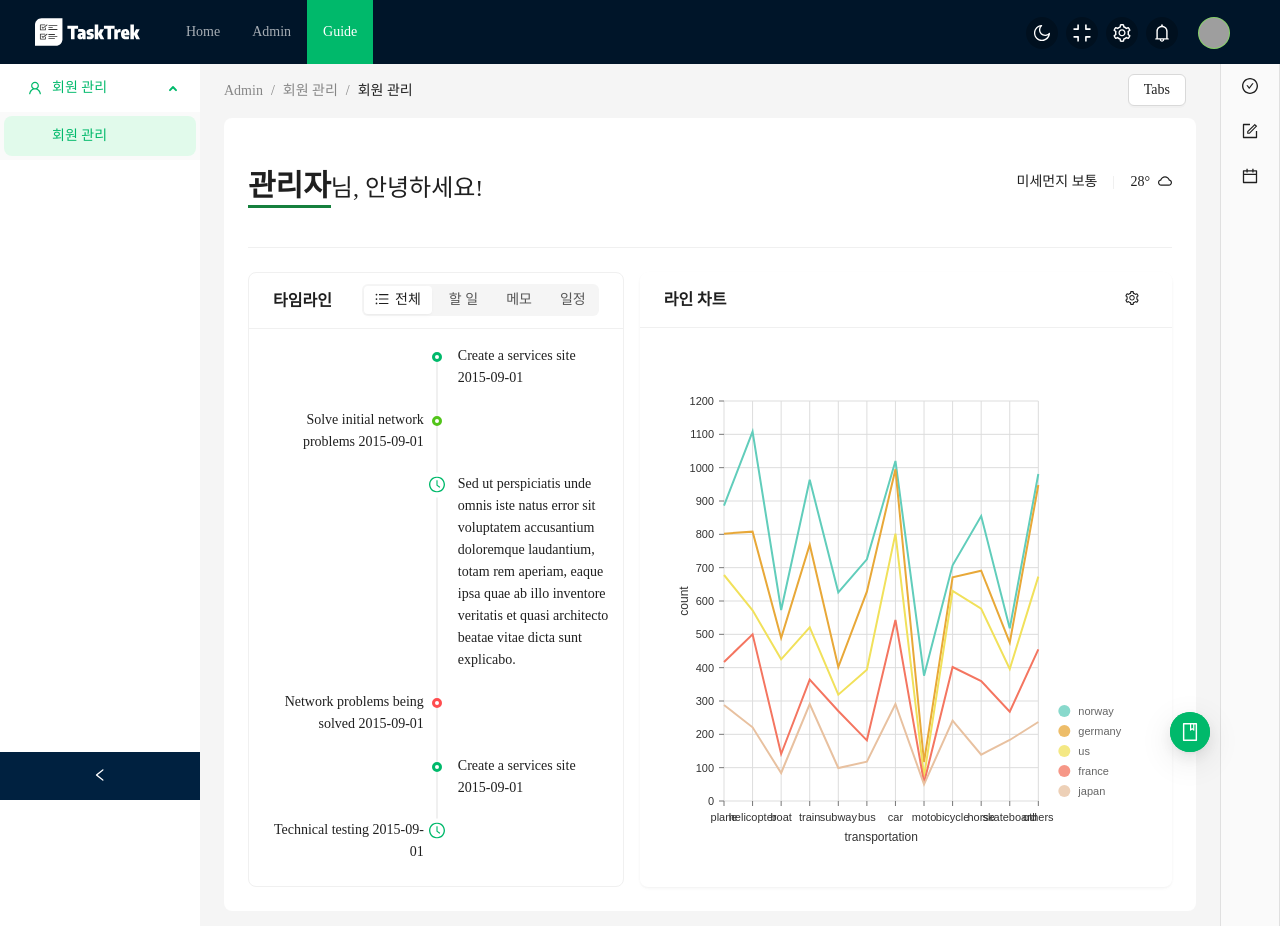
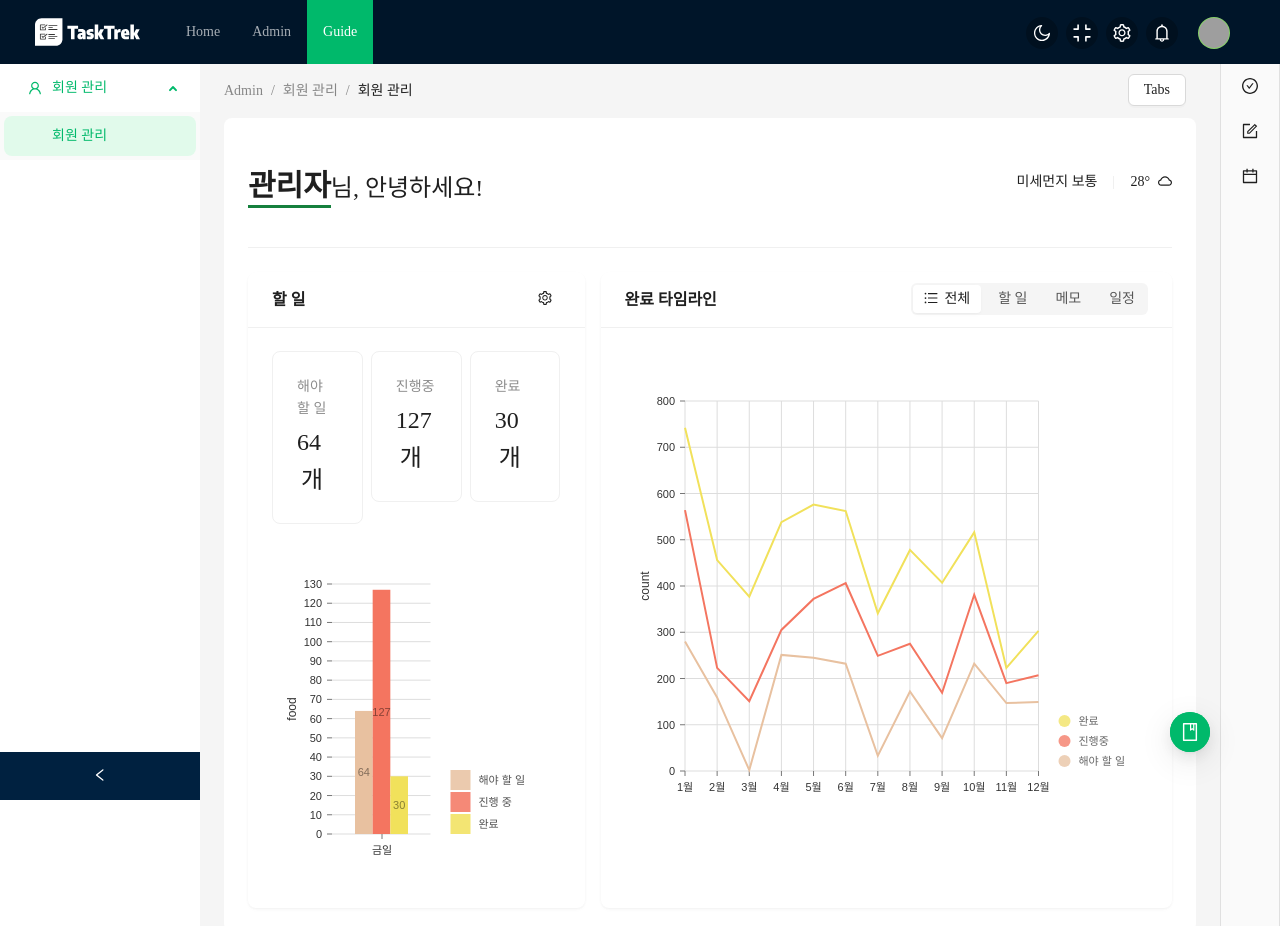
Before and after one commit to coldrain-f/antd-dashboard, a React (Create React App) app in the folder Client/: page /dashboard in a window 1280 px wide. Shown: the top 926 px of the page. Built offline with nearby package versions, Linux system fonts and the light colour scheme; grey boxes are pictures that could not be loaded.

Commit message:
메인 화면 레이아웃 조정

```diff
--- a/Client/package.json
+++ b/Client/package.json
@@ -8,6 +8,7 @@
     "@dnd-kit/core": "^6.1.0",
     "@dnd-kit/modifiers": "^7.0.0",
     "@dnd-kit/sortable": "^8.0.0",
+    "@nivo/bar": "^0.87.0",
     "@nivo/core": "^0.87.0",
     "@nivo/line": "^0.87.0",
     "@nivo/pie": "^0.87.0",
@@ -22,6 +23,7 @@
     "bizcharts": "^4.1.23",
     "moment": "^2.30.1",
     "react": "^18.2.0",
+    "react-countup": "^6.5.3",
     "react-dom": "^18.2.0",
     "react-highlight-words": "^0.20.0",
     "react-router-dom": "^6.23.1",
--- a/Client/src/pages/CloudHome.tsx
+++ b/Client/src/pages/CloudHome.tsx
@@ -7,295 +7,82 @@ import {
   Row,
   Segmented,
   Space,
-  Timeline,
+  Statistic,
+  StatisticProps,
   Typography,
 } from "antd";
 
 import {
-  ClockCircleOutlined,
   CloudOutlined,
   SettingOutlined,
   UnorderedListOutlined,
 } from "@ant-design/icons";
 
+import CountUp from "react-countup";
+
 // Guide: https://nivo.rocks/pie/
 import { ResponsiveLine } from "@nivo/line";
+import TaskTrekBarChart from "./guide/TaskTrekBarChart";
 
 const data = [
   {
-    id: "japan",
+    id: "해야 할 일",
     color: "hsl(219, 70%, 50%)",
     data: [
-      {
-        x: "plane",
-        y: 288,
-      },
-      {
-        x: "helicopter",
-        y: 221,
-      },
-      {
-        x: "boat",
-        y: 84,
-      },
-      {
-        x: "train",
-        y: 291,
-      },
-      {
-        x: "subway",
-        y: 99,
-      },
-      {
-        x: "bus",
-        y: 118,
-      },
-      {
-        x: "car",
-        y: 291,
-      },
-      {
-        x: "moto",
-        y: 50,
-      },
-      {
-        x: "bicycle",
-        y: 241,
-      },
-      {
-        x: "horse",
-        y: 139,
-      },
-      {
-        x: "skateboard",
-        y: 183,
-      },
-      {
-        x: "others",
-        y: 237,
-      },
+      { x: "1월", y: Math.floor(Math.random() * 300) },
+      { x: "2월", y: Math.floor(Math.random() * 300) },
+      { x: "3월", y: Math.floor(Math.random() * 300) },
+      { x: "4월", y: Math.floor(Math.random() * 300) },
+      { x: "5월", y: Math.floor(Math.random() * 300) },
+      { x: "6월", y: Math.floor(Math.random() * 300) },
+      { x: "7월", y: Math.floor(Math.random() * 300) },
+      { x: "8월", y: Math.floor(Math.random() * 300) },
+      { x: "9월", y: Math.floor(Math.random() * 300) },
+      { x: "10월", y: Math.floor(Math.random() * 300) },
+      { x: "11월", y: Math.floor(Math.random() * 300) },
+      { x: "12월", y: Math.floor(Math.random() * 300) },
     ],
   },
   {
-    id: "france",
+    id: "진행중",
     color: "hsl(169, 70%, 50%)",
     data: [
-      {
-        x: "plane",
-        y: 129,
-      },
-      {
-        x: "helicopter",
-        y: 279,
-      },
-      {
-        x: "boat",
-        y: 57,
-      },
-      {
-        x: "train",
-        y: 73,
-      },
-      {
-        x: "subway",
-        y: 171,
-      },
-      {
-        x: "bus",
-        y: 64,
-      },
-      {
-        x: "car",
-        y: 252,
-      },
-      {
-        x: "moto",
-        y: 5,
-      },
-      {
-        x: "bicycle",
-        y: 161,
-      },
-      {
-        x: "horse",
-        y: 221,
-      },
-      {
-        x: "skateboard",
-        y: 85,
-      },
-      {
-        x: "others",
-        y: 218,
-      },
+      { x: "1월", y: Math.floor(Math.random() * 300) },
+      { x: "2월", y: Math.floor(Math.random() * 300) },
+      { x: "3월", y: Math.floor(Math.random() * 300) },
+      { x: "4월", y: Math.floor(Math.random() * 300) },
+      { x: "5월", y: Math.floor(Math.random() * 300) },
+      { x: "6월", y: Math.floor(Math.random() * 300) },
+      { x: "7월", y: Math.floor(Math.random() * 300) },
+      { x: "8월", y: Math.floor(Math.random() * 300) },
+      { x: "9월", y: Math.floor(Math.random() * 300) },
+      { x: "10월", y: Math.floor(Math.random() * 300) },
+      { x: "11월", y: Math.floor(Math.random() * 300) },
+      { x: "12월", y: Math.floor(Math.random() * 300) },
     ],
   },
   {
-    id: "us",
+    id: "완료",
     color: "hsl(198, 70%, 50%)",
     data: [
-      {
-        x: "plane",
-        y: 261,
-      },
-      {
-        x: "helicopter",
-        y: 72,
-      },
-      {
-        x: "boat",
-        y: 284,
-      },
-      {
-        x: "train",
-        y: 157,
-      },
-      {
-        x: "subway",
-        y: 49,
-      },
-      {
-        x: "bus",
-        y: 212,
-      },
-      {
-        x: "car",
-        y: 259,
-      },
-      {
-        x: "moto",
-        y: 18,
-      },
-      {
-        x: "bicycle",
-        y: 228,
-      },
-      {
-        x: "horse",
-        y: 217,
-      },
-      {
-        x: "skateboard",
-        y: 128,
-      },
-      {
-        x: "others",
-        y: 218,
-      },
-    ],
-  },
-  {
-    id: "germany",
-    color: "hsl(97, 70%, 50%)",
-    data: [
-      {
-        x: "plane",
-        y: 124,
-      },
-      {
-        x: "helicopter",
-        y: 236,
-      },
-      {
-        x: "boat",
-        y: 64,
-      },
-      {
-        x: "train",
-        y: 248,
-      },
-      {
-        x: "subway",
-        y: 83,
-      },
-      {
-        x: "bus",
-        y: 234,
-      },
-      {
-        x: "car",
-        y: 193,
-      },
-      {
-        x: "moto",
-        y: 44,
-      },
-      {
-        x: "bicycle",
-        y: 41,
-      },
-      {
-        x: "horse",
-        y: 114,
-      },
-      {
-        x: "skateboard",
-        y: 79,
-      },
-      {
-        x: "others",
-        y: 275,
-      },
-    ],
-  },
-  {
-    id: "norway",
-    color: "hsl(85, 70%, 50%)",
-    data: [
-      {
-        x: "plane",
-        y: 84,
-      },
-      {
-        x: "helicopter",
-        y: 300,
-      },
-      {
-        x: "boat",
-        y: 84,
-      },
-      {
-        x: "train",
-        y: 195,
-      },
-      {
-        x: "subway",
-        y: 224,
-      },
-      {
-        x: "bus",
-        y: 97,
-      },
-      {
-        x: "car",
-        y: 25,
-      },
-      {
-        x: "moto",
-        y: 259,
-      },
-      {
-        x: "bicycle",
-        y: 36,
-      },
-      {
-        x: "horse",
-        y: 164,
-      },
-      {
-        x: "skateboard",
-        y: 43,
-      },
-      {
-        x: "others",
-        y: 33,
-      },
+      { x: "1월", y: Math.floor(Math.random() * 300) },
+      { x: "2월", y: Math.floor(Math.random() * 300) },
+      { x: "3월", y: Math.floor(Math.random() * 300) },
+      { x: "4월", y: Math.floor(Math.random() * 300) },
+      { x: "5월", y: Math.floor(Math.random() * 300) },
+      { x: "6월", y: Math.floor(Math.random() * 300) },
+      { x: "7월", y: Math.floor(Math.random() * 300) },
+      { x: "8월", y: Math.floor(Math.random() * 300) },
+      { x: "9월", y: Math.floor(Math.random() * 300) },
+      { x: "10월", y: Math.floor(Math.random() * 300) },
+      { x: "11월", y: Math.floor(Math.random() * 300) },
+      { x: "12월", y: Math.floor(Math.random() * 300) },
     ],
   },
 ];
 
 const MyResponsiveLine = () => (
-  <div style={{ width: "100%", height: "500px" }}>
+  <div style={{ width: "100%", height: "470px" }}>
     <ResponsiveLine
       data={data}
       margin={{ top: 50, right: 110, bottom: 50, left: 60 }}
@@ -314,7 +101,7 @@ const MyResponsiveLine = () => (
         tickSize: 5,
         tickPadding: 5,
         tickRotation: 0,
-        legend: "transportation",
+        legend: "",
         legendOffset: 36,
         legendPosition: "middle",
         truncateTickAt: 0,
@@ -368,10 +155,13 @@ const MyResponsiveLine = () => (
 
 const CloudHome: React.FC = () => {
   const { Title, Text } = Typography;
+  const formatter: StatisticProps["formatter"] = (value) => (
+    <CountUp end={value as number} separator="," />
+  );
 
   return (
     <>
-      <Row>
+      <Row gutter={16}>
         <Col span={12}>
           <Typography>
             <Title
@@ -418,11 +208,61 @@ const CloudHome: React.FC = () => {
       </Row>
       <Divider />
       <Row gutter={16}>
-        <Col span={10}>
+        {/* 할 일 Statistic */}
+        <Col span={9}>
           <Card
-            style={{ height: "615px" }}
-            bordered={true}
-            title={"타임라인"}
+            style={{ height: "100%" }}
+            title="할 일"
+            extra={<Button type="text" icon={<SettingOutlined />} />}
+            bordered={false}
+          >
+            <Row gutter={8} style={{ marginBottom: 10 }}>
+              <Col span={8}>
+                <Card>
+                  <Statistic
+                    title="해야 할 일"
+                    value={64}
+                    formatter={formatter}
+                    suffix="개"
+                  />
+                </Card>
+              </Col>
+
+              <Col span={8}>
+                <Card>
+                  <Statistic
+                    title="진행중"
+                    value={127}
+                    formatter={formatter}
+                    suffix="개"
+                  />
+                </Card>
+              </Col>
+
+              <Col span={8}>
+                <Card>
+                  <Statistic
+                    title="완료"
+                    value={30}
+                    formatter={formatter}
+                    suffix="개"
+                  />
+                </Card>
+              </Col>
+            </Row>
+            <Row>
+              <Col span={24}>
+                <TaskTrekBarChart />
+              </Col>
+            </Row>
+          </Card>
+        </Col>
+        {/* 타임라인 */}
+        <Col span={15}>
+          <Card
+            style={{ height: "100%" }}
+            bordered={false}
+            title="완료 타임라인"
             extra={
               <Segmented<string>
                 options={[
@@ -449,42 +289,6 @@ const CloudHome: React.FC = () => {
               />
             }
           >
-            <Timeline
-              mode="alternate"
-              items={[
-                {
-                  children: "Create a services site 2015-09-01",
-                },
-                {
-                  children: "Solve initial network problems 2015-09-01",
-                  color: "green",
-                },
-                {
-                  dot: <ClockCircleOutlined style={{ fontSize: "16px" }} />,
-                  children: `Sed ut perspiciatis unde omnis iste natus error sit voluptatem accusantium doloremque laudantium, totam rem aperiam, eaque ipsa quae ab illo inventore veritatis et quasi architecto beatae vitae dicta sunt explicabo.`,
-                },
-                {
-                  color: "red",
-                  children: "Network problems being solved 2015-09-01",
-                },
-                {
-                  children: "Create a services site 2015-09-01",
-                },
-                {
-                  dot: <ClockCircleOutlined style={{ fontSize: "16px" }} />,
-                  children: "Technical testing 2015-09-01",
-                },
-              ]}
-            />
-          </Card>
-        </Col>
-        <Col span={14}>
-          <Card
-            style={{ height: "615px" }}
-            bordered={false}
-            title="라인 차트"
-            extra={<Button type="text" icon={<SettingOutlined />} />}
-          >
             <MyResponsiveLine />
           </Card>
         </Col>
--- /dev/null
+++ b/Client/src/pages/guide/TaskTrekBarChart.tsx
@@ -0,0 +1,121 @@
+import { ResponsiveBar } from "@nivo/bar";
+
+const data = [
+  {
+    country: "금일",
+    "해야 할 일": 64,
+    "진행 중": 127,
+    완료: 30,
+  },
+];
+
+const TaskTrekBarChart = () => (
+  <div style={{ width: "100%", height: "350px" }}>
+    <ResponsiveBar
+      data={data}
+      keys={["해야 할 일", "진행 중", "완료"]}
+      indexBy="country"
+      margin={{ top: 50, right: 130, bottom: 50, left: 60 }}
+      padding={0.3}
+      groupMode="grouped"
+      valueScale={{ type: "linear" }}
+      indexScale={{ type: "band", round: true }}
+      colors={{ scheme: "nivo" }}
+      defs={[
+        {
+          id: "dots",
+          type: "patternDots",
+          background: "inherit",
+          color: "#38bcb2",
+          size: 4,
+          padding: 1,
+          stagger: true,
+        },
+        {
+          id: "lines",
+          type: "patternLines",
+          background: "inherit",
+          color: "#eed312",
+          rotation: -45,
+          lineWidth: 6,
+          spacing: 10,
+        },
+      ]}
+      fill={[
+        {
+          match: {
+            id: "fries",
+          },
+          id: "dots",
+        },
+        {
+          match: {
+            id: "sandwich",
+          },
+          id: "lines",
+        },
+      ]}
+      borderColor={{
+        from: "color",
+        modifiers: [["darker", 1.6]],
+      }}
+      axisTop={null}
+      axisRight={null}
+      axisBottom={{
+        tickSize: 5,
+        tickPadding: 5,
+        tickRotation: 0,
+        legend: "",
+        legendPosition: "middle",
+        legendOffset: 32,
+        truncateTickAt: 0,
+      }}
+      axisLeft={{
+        tickSize: 5,
+        tickPadding: 5,
+        tickRotation: 0,
+        legend: "food",
+        legendPosition: "middle",
+        legendOffset: -40,
+        truncateTickAt: 0,
+      }}
+      labelSkipWidth={12}
+      labelSkipHeight={12}
+      labelTextColor={{
+        from: "color",
+        modifiers: [["darker", 1.6]],
+      }}
+      legends={[
+        {
+          dataFrom: "keys",
+          anchor: "bottom-right",
+          direction: "column",
+          justify: false,
+          translateX: 120,
+          translateY: 0,
+          itemsSpacing: 2,
+          itemWidth: 100,
+          itemHeight: 20,
+          itemDirection: "left-to-right",
+          itemOpacity: 0.85,
+          symbolSize: 20,
+          effects: [
+            {
+              on: "hover",
+              style: {
+                itemOpacity: 1,
+              },
+            },
+          ],
+        },
+      ]}
+      role="application"
+      ariaLabel="Nivo bar chart demo"
+      barAriaLabel={(e) =>
+        e.id + ": " + e.formattedValue + " in country: " + e.indexValue
+      }
+    />
+  </div>
+);
+
+export default TaskTrekBarChart;
```
Also changed, not shown: 2 other files (tests, documents, lock files or other folders).
